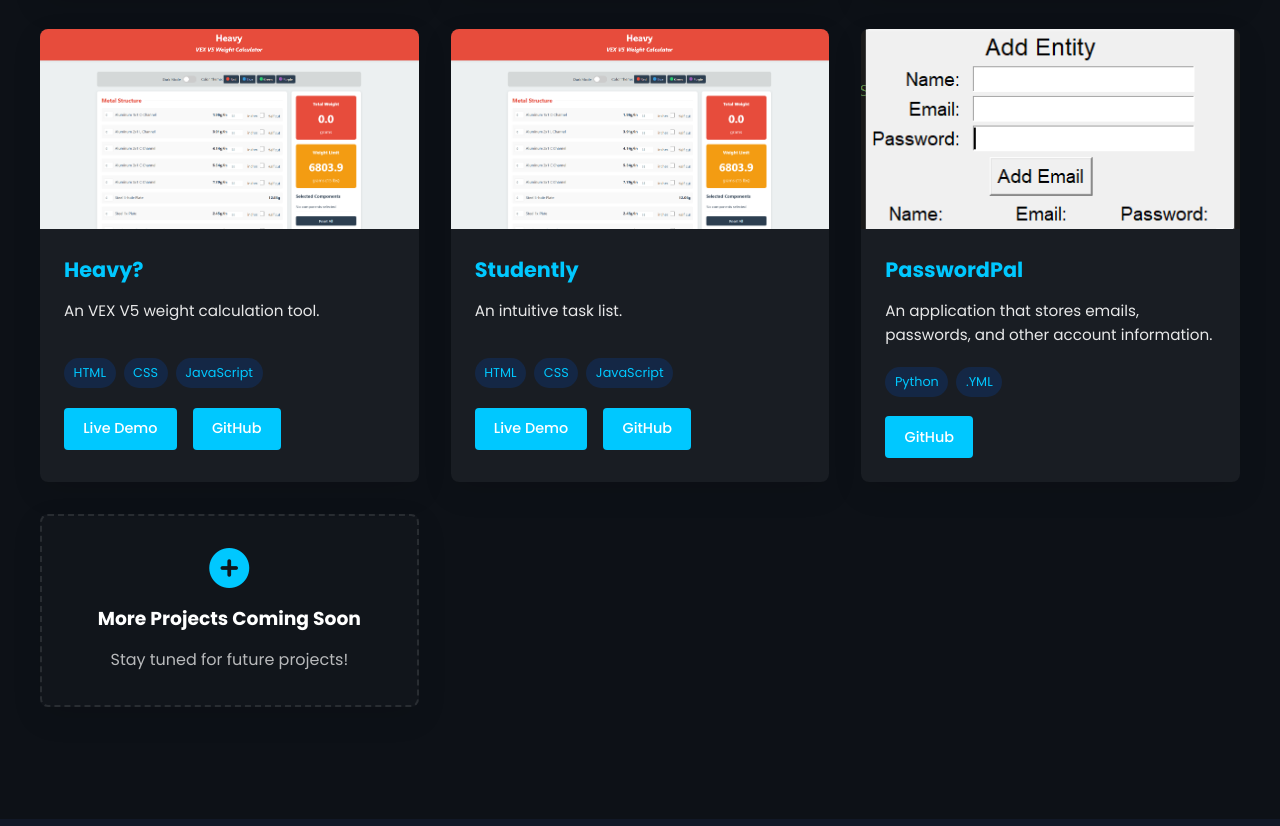
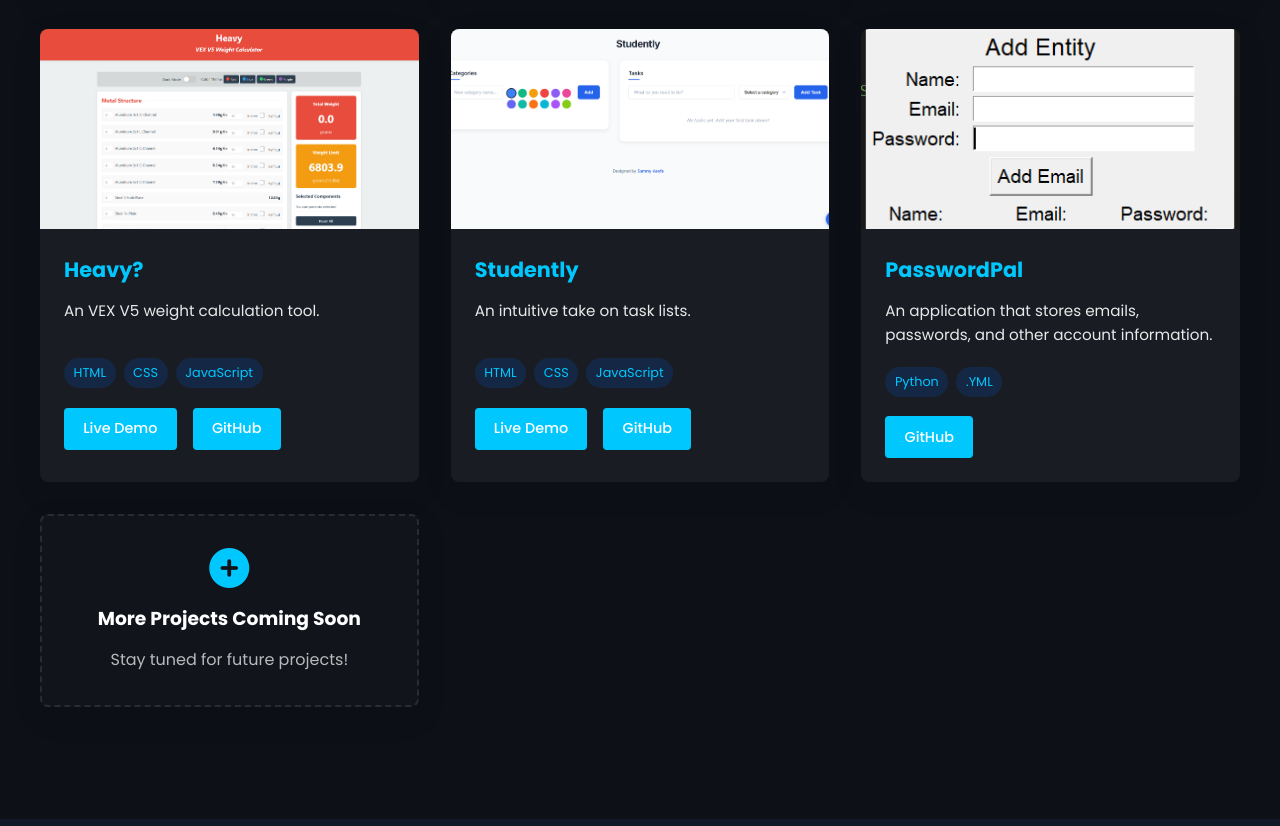
Before and after one commit to samuel-asefa/samuel-asefa.github.io, a plain HTML site: page index.html in a window 1280 px wide. Shown: the part 3411-4237 px from the top of the page. Drawn offline with nearby package versions, Linux system fonts and the light colour scheme.

Commit message:
studently image

```diff
--- a/index.html
+++ b/index.html
@@ -330,11 +330,11 @@
 
                 <article class="project-card">
                     <div class="project-img">
-                        <img src="images/heavy.png" alt="Mathify Project - New Jersey Math League Practice Tool" loading="lazy">
+                        <img src="images/studently.png" alt="Mathify Project - New Jersey Math League Practice Tool" loading="lazy">
                     </div>
                     <div class="project-content">
                         <h3>Studently</h3>
-                        <p>An intuitive task list.</p>
+                        <p>An intuitive take on task lists.</p>
                         <div class="project-tech">
                             <span>HTML</span>
                             <span>CSS</span>
```
Also changed, not shown: images/studently.png (added).
